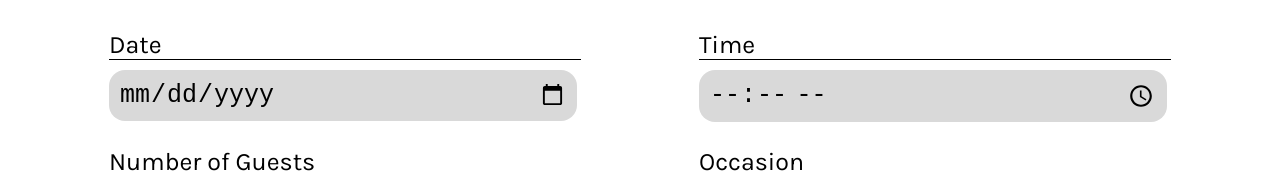
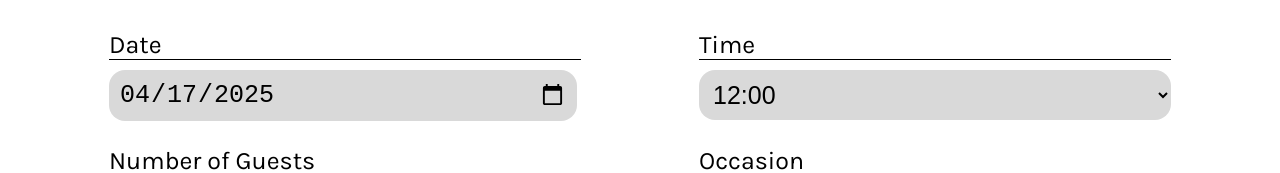
Before and after one commit to juliaeliz92/little-lemon, a React (Vite) app: page /booking in a window 1280 px wide. Shown: the part 543-716 px from the top of the page. Built offline with nearby package versions, Linux system fonts and the light colour scheme; a web font is replaced by a local one.

Commit message:
form updates

```diff
--- /dev/null
+++ b/src/hooks/index.js
@@ -0,0 +1,3 @@
+import useBookingDateTime from "./useBookingDateTime";
+
+export { useBookingDateTime }
--- /dev/null
+++ b/src/hooks/useBookingDateTime.js
@@ -0,0 +1,41 @@
+
+const useBookingDateTime = () => {
+
+    const formateDate = (date) => {
+        const rawDate = new Date(date)
+        const appendZero = (num) => num < 10 ? `0${num}` : num
+        return `${rawDate.getFullYear()}-${appendZero(rawDate.getMonth() + 1)}-${appendZero(rawDate.getDate())}`
+    }
+
+    const initializeDateTime = () => {
+        const initialDate = new Date()
+        const currentHour = initialDate.getHours()
+
+        if(!(currentHour >= 12 && currentHour <= 22)) {
+            initialDate.setDate(initialDate.getDate() + 1)
+            initialDate.setHours(11)
+        }
+
+        return [formateDate(initialDate), getAvailableHours(initialDate)]
+    }
+
+    const getAvailableHours = (date) => {
+        let availableHours = []
+        for(let i = date.getHours() + 1 ; i <= 23; i++) {
+            availableHours.push(`${i}:00`)
+        }
+        return availableHours
+    }
+
+    const updateTime = (date) => {
+        if(formateDate(new Date(date)) === formateDate(new Date())) {
+            return initializeDateTime()
+        } else {
+            return [formateDate(date), getAvailableHours(new Date(date))]
+        }
+    }
+
+    return [initializeDateTime, updateTime]
+}
+
+export default useBookingDateTime
--- a/src/pages/BookingPage/index.jsx
+++ b/src/pages/BookingPage/index.jsx
@@ -1,12 +1,21 @@
 import { useState } from 'react'
 import { occasionOptions } from '../../constants'
 import { PillInput, Button } from '../../components'
+import { useBookingDateTime } from '../../hooks'
 import './styles.scss'
 
 const BookingPage = () => {
-    const [bookingDate, setBookingDate] = useState(null)
-    const [bookingTime, setBookingTime] = useState(null)
+    const [initializeDateTime, updateTime] = useBookingDateTime()
+    const [bookingDate, setBookingDate] = useState(initializeDateTime()[0])
+    const [bookingTime, setBookingTime] = useState()
     const [numberGuests, setNumberGuests] = useState(1)
+    const [bookingHours, setBookingHours] = useState(initializeDateTime()[1])
+
+    const handleBookingDate = (e) => {
+        e.preventDefault()
+        setBookingDate(e.target.value)
+        setBookingHours(updateTime(e.target.value)[1])
+    }
 
     return <main className='booking-container'>
         <section className="hero">
@@ -24,17 +33,15 @@ const BookingPage = () => {
                         <input
                             type='date'
                             id="booking-date"
-                            min={new Date().toISOString().split("T")[0]}
+                            min={initializeDateTime()[0]}
                             value={bookingDate}
-                            onChange={(e) => setBookingDate(e.target.value)} />
+                            onChange={handleBookingDate} />
                     </div>
                     <div className="column">
                         <label htmlFor='booking-time'>Time</label>
-                        <input
-                            type='time'
-                            id="booking-time"
-                            value={bookingTime}
-                            onChange={(e) => setBookingTime(e.target.value)} />
+                        <select id="booking-time" value={bookingTime} onChange={(e) => setBookingTime(e.target.value)}>
+                            {bookingHours.map((hour) => <option value={hour} key={hour}>{hour}</option>)}
+                        </select>
                     </div>
                 </div>
                 <div className="row">
@@ -49,7 +56,7 @@ const BookingPage = () => {
                     <div className="column">
                         <label htmlFor='occasion'>Occasion</label>
                         <div className='occasions-input-container' id="occasion">
-                            {occasionOptions.map(occasion => <PillInput label={occasion} />)}
+                            {occasionOptions.map((occasion, ind) => <PillInput label={occasion} key={ind}/>)}
                         </div>
                     </div>
                 </div>
--- a/src/pages/BookingPage/styles.scss
+++ b/src/pages/BookingPage/styles.scss
@@ -39,13 +39,18 @@
             border-bottom: 1px solid black;
             margin-bottom: 10px;
         }
-        input {
+        input, select {
             border: none;
             border-radius: 16px;
-            width: 95%;
             background: #D9D9D9;
             font-size: 25px;
             padding: 10px;
+        }
+        input {
+            width: 95%;
+        }
+        select {
+            width: 100%;
         }
         .counter-container {
             display: flex;
@@ -156,5 +161,4 @@
             }
         }
     }
-
 }
--- a/src/pages/Home/index.jsx
+++ b/src/pages/Home/index.jsx
@@ -21,14 +21,14 @@ const Home = () => {
                 <Button>Online Menu</Button>
             </div>
             <section className='specials-row'>
-                {specials.map(special => <SpecialsPanel special={special} />)}
+                {specials.map((special, ind) => <SpecialsPanel special={special} key={ind} />)}
             </section>
         </section>
         <section className='testimonial-section'>
             <h1>Testimonials</h1>
             <section className='testimonials-row'>
-                {testimonials.map(testimonial =>
-                    <TestimonialPanel testimonial={testimonial} />
+                {testimonials.map((testimonial, ind) =>
+                    <TestimonialPanel testimonial={testimonial} key={ind}/>
                 )}
             </section>
         </section>
```
Also changed, not shown: src/hooks/useAvailableDates.js (deleted), src/hooks/useAvailableTimes.js (deleted).
